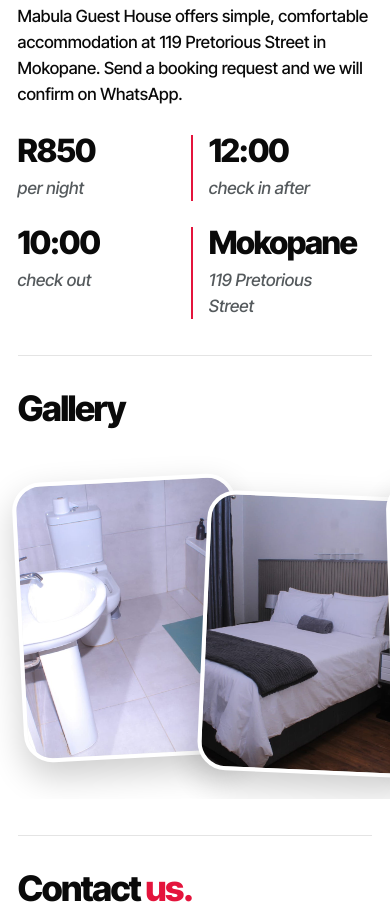
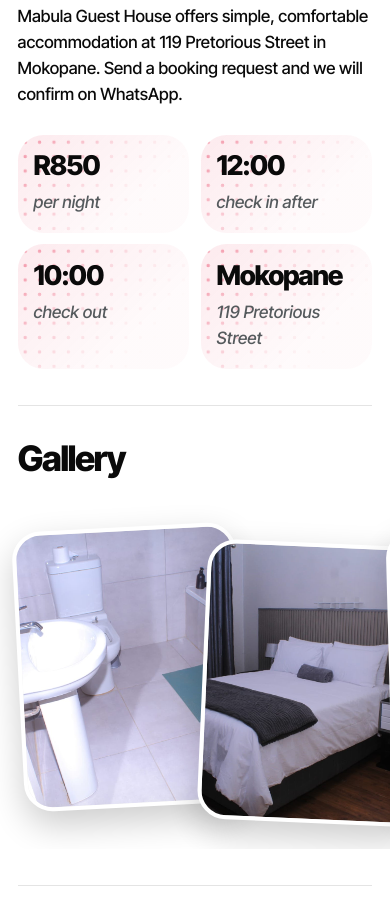
Before and after one commit to SomethingMade/myApp, a plain HTML site: page index.html in a window 390 px wide. Shown: the part 1580-2494 px from the top of the page. Drawn offline with Linux system fonts and the light colour scheme.

Commit message:
Update index.html

```diff
--- a/index.html
+++ b/index.html
@@ -101,11 +101,11 @@ h1 .red{color:var(--red)}
 section{padding:clamp(2.5rem,7vw,6rem) 0;border-top:1px solid var(--line)}
 h2{margin:0 0 1.5rem;font-weight:800;font-size:clamp(2.2rem,5.5vw,5rem);line-height:.92;letter-spacing:-.045em}
 h2 .red{color:var(--red)}
-.facts{display:grid;grid-template-columns:repeat(4,1fr)}
-.fact{padding:0 clamp(1rem,2.5vw,2.2rem);border-left:2px solid var(--red)}
-.fact:first-child{padding-left:0;border-left:0}
-.fact b{display:block;font-weight:800;font-size:clamp(2rem,4.5vw,4.2rem);letter-spacing:-.045em;line-height:1}
-.fact span{display:block;margin-top:.5rem;font-style:italic;font-weight:500;color:var(--muted)}
+.facts{display:grid;grid-template-columns:repeat(4,1fr);gap:1rem}
+.fact{position:relative;isolation:isolate;overflow:hidden;padding:clamp(1.3rem,2.4vw,2rem) clamp(1.1rem,2vw,1.7rem);border-radius:1.6rem;background:linear-gradient(135deg,rgba(228,20,60,.09),rgba(228,20,60,.02) 70%)}
+.fact::before{content:"";position:absolute;inset:0;z-index:-1;pointer-events:none;background:radial-gradient(circle,var(--red) 1.6px,transparent 2px) 0 0/.9rem .9rem;opacity:.4;-webkit-mask:linear-gradient(125deg,#000 0%,rgba(0,0,0,.25) 45%,transparent 80%);mask:linear-gradient(125deg,#000 0%,rgba(0,0,0,.25) 45%,transparent 80%)}
+.fact b{display:block;font-weight:800;font-size:clamp(1.7rem,3.3vw,3.2rem);letter-spacing:-.045em;line-height:1}
+.fact span{display:block;margin-top:.6rem;font-style:italic;font-weight:500;color:var(--muted)}
 .about p{max-width:36rem;font-size:1.15rem;font-weight:500;margin:0 0 2.5rem}
 /* horizontal image stack */
 .gwrap{position:relative}
@@ -135,7 +135,7 @@ h2 .red{color:var(--red)}
 footer{padding:1.5rem 0 2.5rem;color:var(--muted);font-size:.9rem;border-top:1px solid var(--line)}
 .mbar{display:none}
 
-@media (max-width:64rem){.facts{grid-template-columns:1fr 1fr;row-gap:2rem}.fact:nth-child(3){padding-left:0;border-left:0}}
+@media (max-width:64rem){.facts{grid-template-columns:1fr 1fr}}
 @media (max-width:56rem){
   .hero{grid-template-columns:1fr}
   .stack{order:-1;height:clamp(22rem,70vw,34rem)}
@@ -165,9 +165,8 @@ footer{padding:1.5rem 0 2.5rem;color:var(--muted);font-size:.9rem;border-top:1px
   section{padding:2.25rem 0}
   h2{margin-bottom:1.1rem}
   .about p{font-size:1.05rem;margin-bottom:1.75rem}
-  .facts{row-gap:1.6rem}
-  .fact{padding:0 1rem}
-  .fact:nth-child(odd){padding-left:0;border-left:0}
+  .facts{gap:.7rem}
+  .fact{padding:1.1rem 1rem}
   .btns{flex-direction:column;gap:.6rem}
   .btns .btn{width:100%}
   .mbar{backdrop-filter:blur(10px);-webkit-backdrop-filter:blur(10px);background:rgba(255,255,255,.94)}
```
